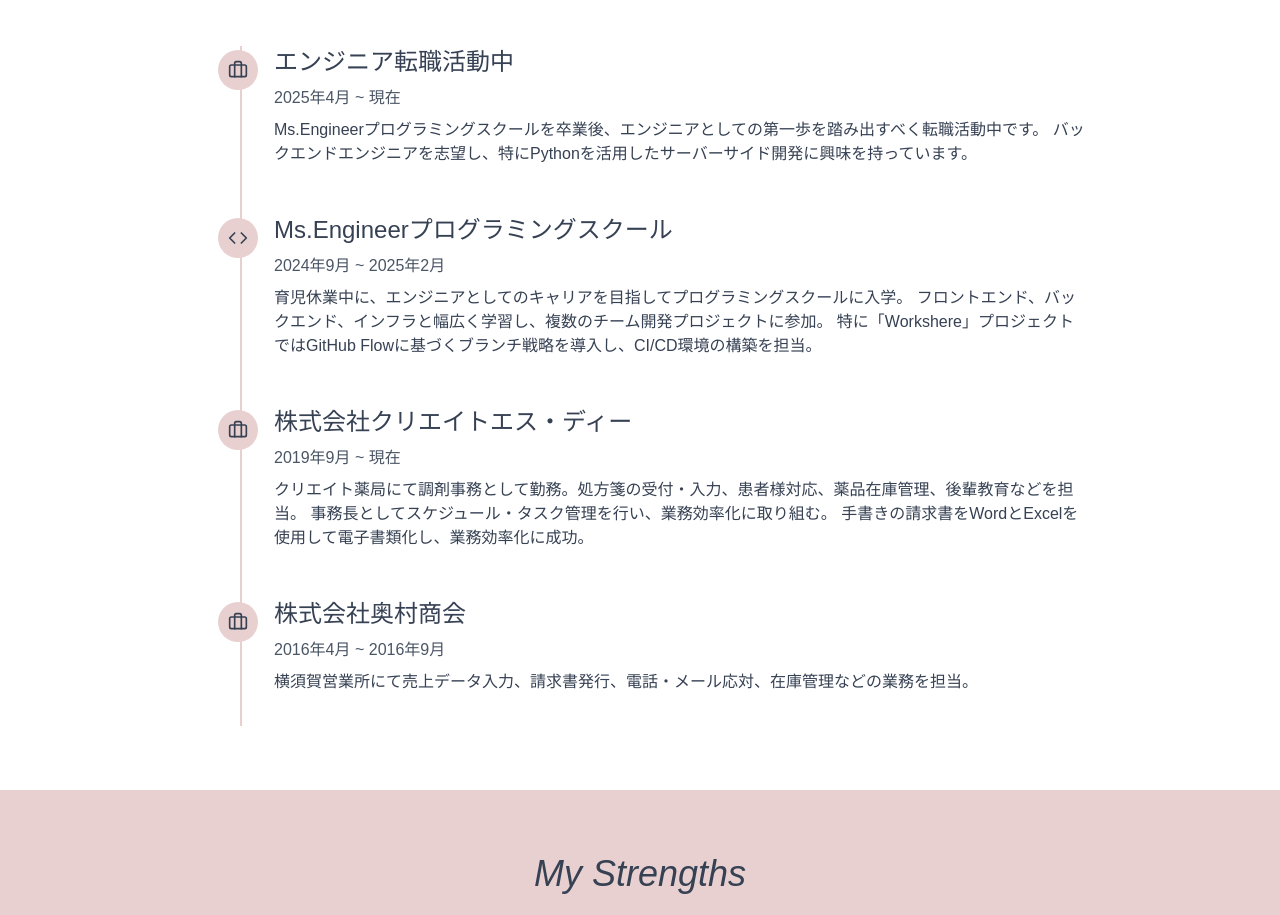
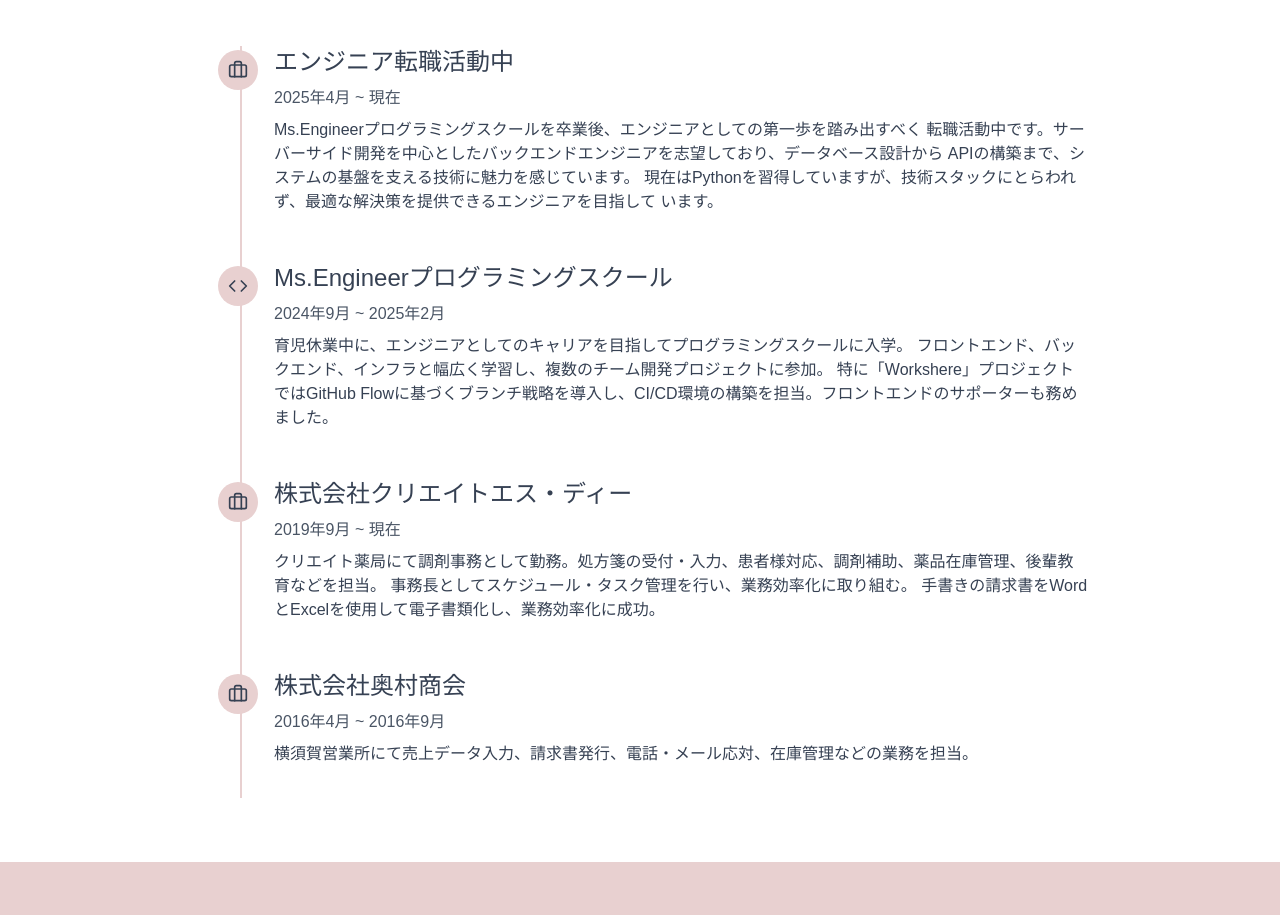
Before and after one commit to ShiroILuca/My-Portfolio, a Next.js app in the folder frontend/: page / in a window 1280 px wide. Shown: the part 3306-4221 px from the top of the page. Built offline with nearby package versions, Linux system fonts and the light colour scheme.

Commit message:
経歴内容の修正

```diff
--- a/frontend/app/components/Career.tsx
+++ b/frontend/app/components/Career.tsx
@@ -24,8 +24,11 @@ const Career: React.FC = () => {
             </h3>
             <p className="text-gray-600 mb-2">2025年4月 ~ 現在</p>
             <p className="text-gray-700">
-              Ms.Engineerプログラミングスクールを卒業後、エンジニアとしての第一歩を踏み出すべく転職活動中です。
-              バックエンドエンジニアを志望し、特にPythonを活用したサーバーサイド開発に興味を持っています。
+              Ms.Engineerプログラミングスクールを卒業後、エンジニアとしての第一歩を踏み出すべく
+              転職活動中です。サーバーサイド開発を中心としたバックエンドエンジニアを志望しており、データベース設計から
+              APIの構築まで、システムの基盤を支える技術に魅力を感じています。
+              現在はPythonを習得していますが、技術スタックにとらわれず、最適な解決策を提供できるエンジニアを目指して
+              います。
             </p>
           </div>
 
@@ -42,7 +45,7 @@ const Career: React.FC = () => {
               育児休業中に、エンジニアとしてのキャリアを目指してプログラミングスクールに入学。
               フロントエンド、バックエンド、インフラと幅広く学習し、複数のチーム開発プロジェクトに参加。
               特に「Workshere」プロジェクトではGitHub
-              Flowに基づくブランチ戦略を導入し、CI/CD環境の構築を担当。
+              Flowに基づくブランチ戦略を導入し、CI/CD環境の構築を担当。フロントエンドのサポーターも務めました。
             </p>
           </div>
 
@@ -56,7 +59,7 @@ const Career: React.FC = () => {
             </h3>
             <p className="text-gray-600 mb-2">2019年9月 ~ 現在</p>
             <p className="text-gray-700">
-              クリエイト薬局にて調剤事務として勤務。処方箋の受付・入力、患者様対応、薬品在庫管理、後輩教育などを担当。
+              クリエイト薬局にて調剤事務として勤務。処方箋の受付・入力、患者様対応、調剤補助、薬品在庫管理、後輩教育などを担当。
               事務長としてスケジュール・タスク管理を行い、業務効率化に取り組む。
               手書きの請求書をWordとExcelを使用して電子書類化し、業務効率化に成功。
             </p>
```
